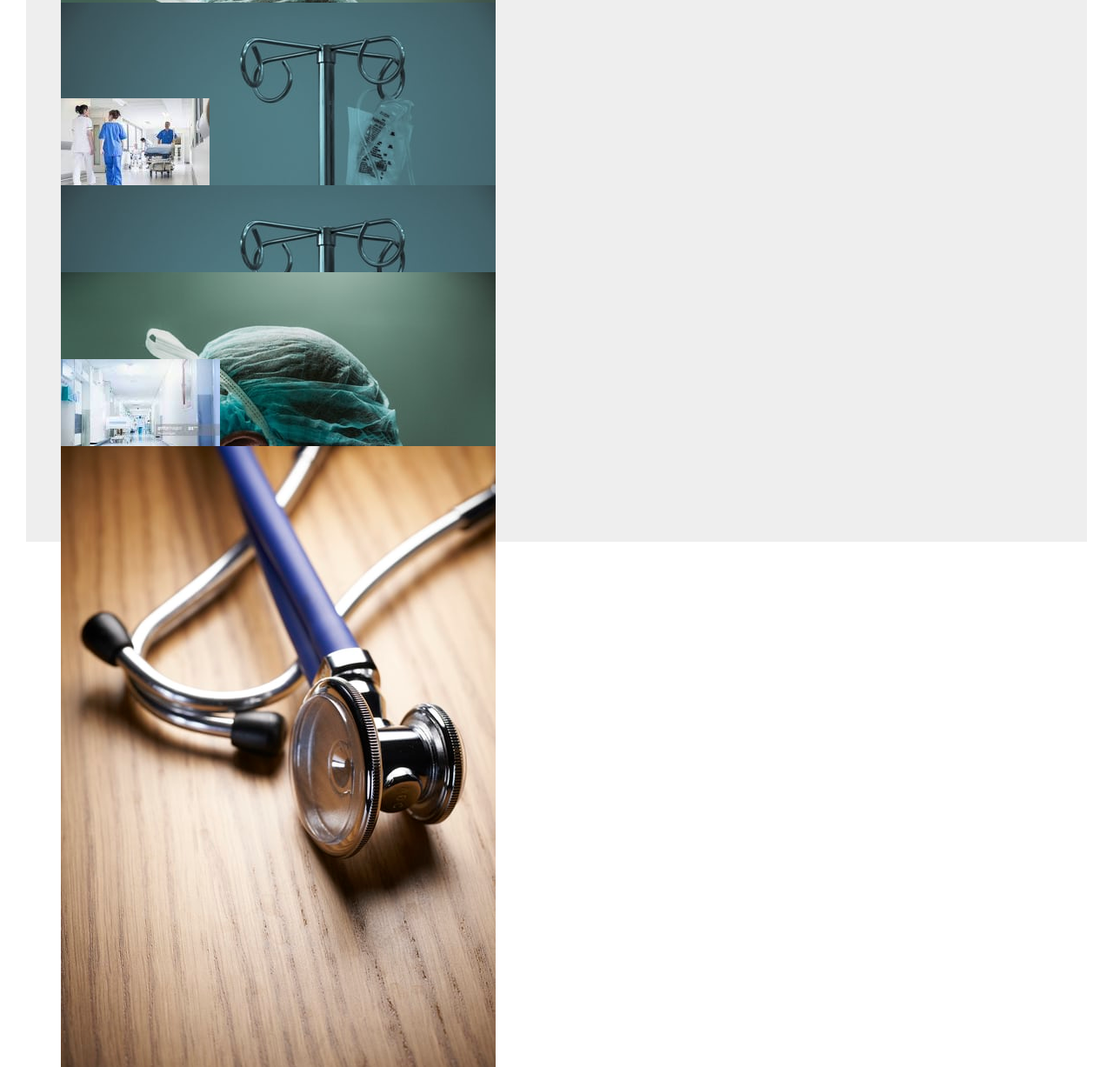
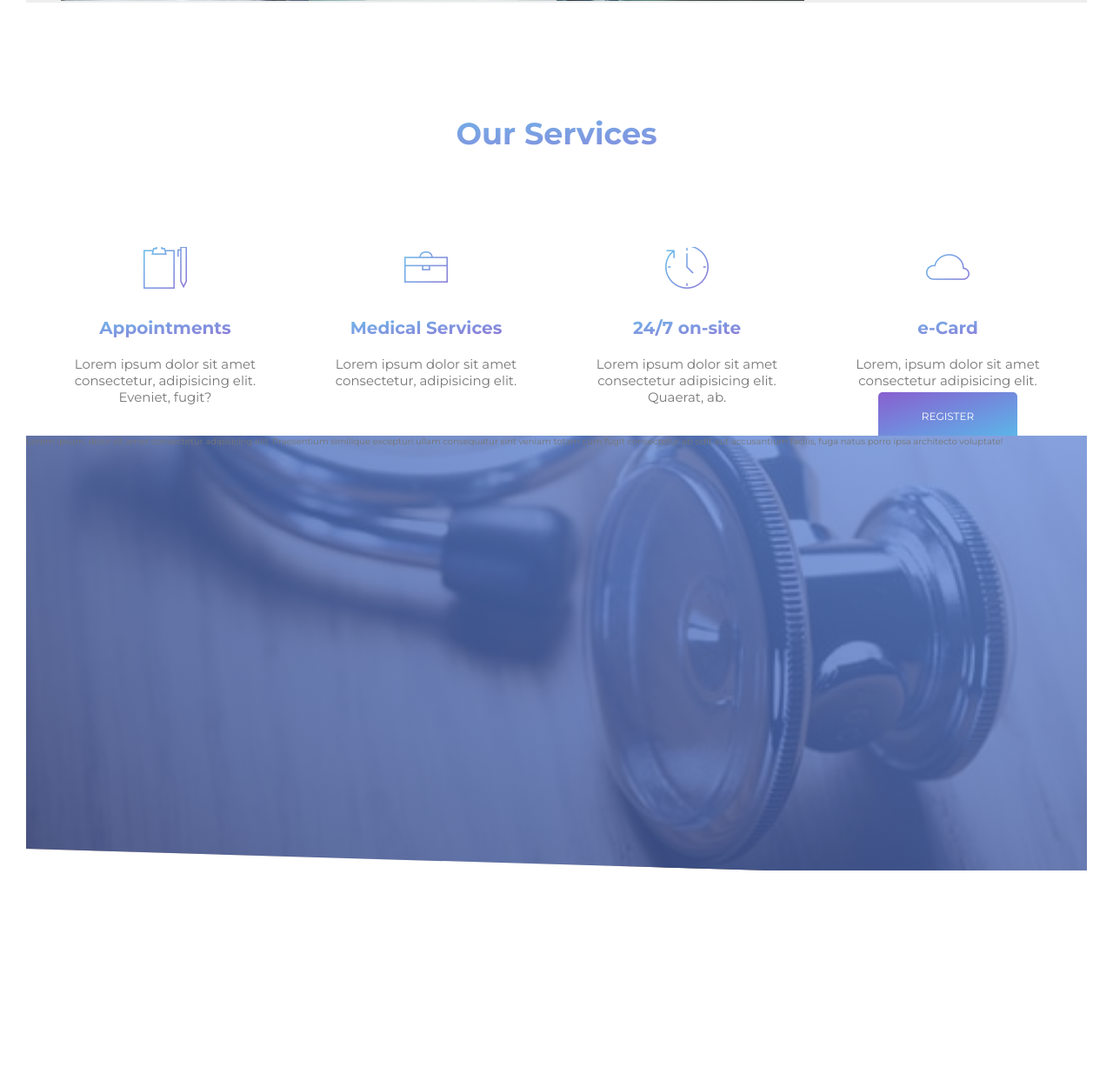
Before and after one commit to laelsdaddy/coventantnobel, a website: page index.html in a window 1280 px wide. Shown: the part 1111-2338 px from the top of the page at 87% size. After the commit the page ends 2142 px from the top, so only its background shows below. Drawn offline with Linux system fonts and the light colour scheme; files whose address does not match are found by name.

Commit message:
added cards section

```diff
--- a/index.html
+++ b/index.html
@@ -5,7 +5,8 @@
     <meta name="viewport" content="width=device-width, initial-scale=1.0">
     <meta http-equiv="X-UA-Compatible" content="ie=edge">
     <link href="https://fonts.googleapis.com/css?family=Montserrat:100,300,400,700,900" rel="stylesheet">
-    <link rel="stylesheet" href="css/style.css">
+    <link rel="stylesheet" href="css/icon-font.css">
+    <link rel="stylesheet" href="css/style.css/main.css">
     <link rel="shortcut icon" type="image/png" href="img/favicon.png">
     <title>Covennant Nobel Maternity | Home</title>
 </head>
@@ -28,7 +29,7 @@
        <div class="header__text-box--second">
            <form action="#" class="header__text-box--form">
                <input type="text" placeholder="Enter Email" required />
-               <input type="submit" value="Get a Card" class="btn btn-opaque">
+               <input type="submit" value="Get a Card" class="btn btn--opaque">
            </form>
        </div>
 
@@ -36,13 +37,14 @@
 
 
    <main>
+
     <section class="section-gallery">
 
-        <h2 class="heading-secondary">Nobel Gallery</h2>
+        <h2 class="heading-secondary">Nobel Photo Gallery</h2>
+
 
             <div class="row">
-                <div class="section-gallery-container-wrap">
-                    <div class="section-gallery-container-1 clearfix">
+              <div class="section-gallery-container">
                   <ul class="gallery__photos">
                       <li class="gallery__photos--content"><img src="img/hall3.jpg" alt="photo1" class="gallery__photos--content-p1"></li>
                       <li class="gallery__photos--content"><img src="img/hall4.jpg" alt="photo2" class="gallery__photos--content-p1"></li>
@@ -50,22 +52,64 @@
                       <li class="gallery__photos--content"><img src="img/photo-1516574187841-cb9cc2ca948b.jpg" alt="photo4" class="gallery__photos--content-p1"></li>
                   </ul>
              </div>
+            </div>
+    </section>
 
-                    <div class="section-gallery-container-2 clearfix">
-                        <ul class="gallery__photos">
-                            <li class="gallery__photos--content"><img src="img/bg2.jpg" alt="photo1" class="gallery__photos--content-p2"></li>
-                            <li class="gallery__photos--content"><img src="img/photo-1516574187841-cb9cc2ca948b.jpg" alt="photo2" class="gallery__photos--content-p2"></li>
-                            <li class="gallery__photos--content"><img src="img/ops.jpg" alt="photo3" class="gallery__photos--content-p2"></li>
-                            <li class="gallery__photos--content"><img src="img/hall3.jpg" alt="photo4" class="gallery__photos--content-p2"></li>
-                            <li class="gallery__photos--content"><img src="img/bg1.jpg" alt="photo4" class="gallery__photos--content-p2"></li>
-                        </ul>
+
+
+    <section>
+        <div class="section-about">
+            <h2 class="heading-secondary">Our Services</h2>
+            <div class="row">
+
+                <div class="col-1-of-4">
+                    <div class="about-box">
+                        <i class="about-box__icon icon-basic-todo-pen "></i>
+                        <h3 class="heading-tertiary">Appointments</h3>
+                        <p>Lorem ipsum dolor sit amet consectetur, adipisicing elit. Eveniet, fugit?</p>
+                    </div>
                 </div>
 
+                <div class="col-1-of-4">
+                    <div class="about-box">
+                        <i class="about-box__icon icon-basic-case"></i>
+                        <h3 class="heading-tertiary">Medical Services</h3>
+                        <p>Lorem ipsum dolor sit amet consectetur, adipisicing elit.</p>
+                    </div>
                 </div>
 
+                <div class="col-1-of-4">
+                    <div class="about-box">
+                        <i class="about-box__icon icon-basic-clockwise"></i>
+                        <h3 class="heading-tertiary">24/7 on-site</h3>
+                        <p>Lorem ipsum dolor sit amet consectetur adipisicing elit. Quaerat, ab.</p>
+                    </div>
+                </div>
+
+                <div class="col-1-of-4">
+                    <div class="about-box">
+                        <i class="about-box__icon icon-basic-cloud"></i>
+                        <h3 class="heading-tertiary">e-Card</h3>
+                        <p>Lorem, ipsum dolor sit amet consectetur adipisicing elit. A?</p>
+                        <a href="#" class="btn btn--gradient">Register</a>
+                    </div>
+                </div>
+            </div>
         </div>
 
     </section>
+
+
+
+    <section class="section-details">
+        <div class="test">
+            Lorem ipsum, dolor sit amet consectetur adipisicing elit. Praesentium similique excepturi ullam consequatur sint veniam totam cum fugit consectetur ab odit aut accusantium facilis, fuga natus porro ipsa architecto voluptate!
+        </div>
+    </section>
+
+
+
+
    </main>
 
 </body>
--- a/sass/base/_typography.scss
+++ b/sass/base/_typography.scss
@@ -77,9 +77,10 @@ input[type = text] {
     color: transparent;
     -webkit-background-clip: text;
     background-clip: text;
+    margin-bottom: 7rem;
 
     &::after {
-        content: " ";
+        content: "";
         display: block;
         width: 5rem;
         height: 0.2rem;
@@ -94,3 +95,13 @@ input[type = text] {
         width: 25rem;
     }
 }
+
+
+
+.heading-tertiary {
+    font-size: 2rem;
+    background-image: linear-gradient(to bottom right, rgba($color-secondary-1, 0.9), rgba($color-secondary-2, 0.9));
+    color: transparent;
+    -webkit-background-clip: text;
+    background-clip: text;
+}
--- a/sass/components/_buttons.scss
+++ b/sass/components/_buttons.scss
@@ -3,8 +3,8 @@
     &:link,
     &:visited {
     text-decoration: none;
-    padding: 2rem 7rem;
-/*    transition: all 0.2s;*/
+    padding: 2rem 5rem;
+    transition: all 0.2s;
     }
 
     &:active {
@@ -14,14 +14,20 @@
 
 
     &--purple {
-        background-color: $color-secondary-2;
-        //background: linear-gradient(to right, $color-secondary-2 50%, $color-secondary-1);
+        // background-color: $color-secondary-2;
+        background: linear-gradient(to bottom right, $color-secondary-2 1%, $color-secondary-1);
         color: $color-white;
         font-size: 2rem;
         text-transform: uppercase;
         border-radius: 0.5rem;
+    }
 
-
+    &--gradient{
+        background: linear-gradient(to bottom right, $color-secondary-2 1%, $color-secondary-1);
+        color: $color-white;
+        font-size: 1.2rem;
+        text-transform: uppercase;
+        border-radius: 0.5rem;
     }
 
     &:hover {
@@ -37,7 +43,7 @@
 
 
 
-    &-opaque {
+    &--opaque {
         height: 4rem;
         width: 100%;
         color: $color-white;
--- a/sass/components/_cards.scss
+++ b/sass/components/_cards.scss
@@ -0,0 +1,38 @@
+.section-about {
+    width: 100%;
+    transition: all 1s;
+    padding-top: 10rem;
+
+}
+
+
+
+
+
+.about-box {
+    width: 100%;
+    text-align: center;
+    outline-offset: 1rem;
+    transition: all .4s;
+    padding: 1.5rem 1rem;
+
+    &__icon {
+        font-size: 5rem;
+        font-weight: 300;
+        background-image: linear-gradient(to bottom right, rgba($color-secondary-1, 0.9), rgba($color-secondary-2, 0.9));
+        color: transparent;
+        -webkit-background-clip: text;
+        background-clip: text;
+    }
+
+    p {
+        font-size: 1.5rem;
+        margin-bottom: 0.5rem;
+    }
+
+    &:hover {
+        transform: scale(1.1) translateY(-1rem);
+        box-shadow: 0 1rem 2rem rgba(0,0,0, 0.2);
+        outline: 1rem solid $color-primary;
+    }
+}
--- /dev/null
+++ b/sass/components/_details.scss
@@ -0,0 +1,12 @@
+.section-details {
+    margin-top: 20rem;
+    background: linear-gradient(to top right, rgba(44, 66, 131, 0.8), rgba(107, 146, 227, 0.8)), url(../img/bg1.jpg);
+    background-size: cover;
+    background-position: center;
+    clip-path: polygon(100% 0, 100% 100%, 70% 100%, 0 95%, 0 0);
+    position: relative;
+}
+
+.test {
+    height: 50rem;
+}
--- a/sass/components/_gallery.scss
+++ b/sass/components/_gallery.scss
@@ -1,15 +1,12 @@
 .section-gallery {
-    margin: 0 auto;
+    margin-top: -3.5rem;
     background-color:$color-grey-light;
-    padding-top: 2rem;
+    padding: 7rem 0 0.2rem 0;
     transition: all 5s;
 
-    &-container-1 {
-        margin: 0 auto;
-    }
 
-    &-container-2 {
-        margin-top: -3rem;
+    &-container {
+          width: 100%;
     }
 
 }
@@ -18,35 +15,23 @@
 
 .gallery__photos {
 
+    width: 100%;
+
     &--content {
         list-style: none;
         float: left;
         overflow: hidden;
 
-    }
+        &-p1 {
+            height: 24rem;
+            width: 28.5rem;
+            transform: scale(1.15);
+            opacity: 0.8;
+        }
 
-    &--content-p1 {
-        height: 18rem;
-        width: 22.5rem;
-        transform: scale(1.15);
-        opacity: 0.8;
-
-        &:hover {
+        &-p1:hover {
             transform: scale(1.04);
-            box-shadow: 0 25rem 2rem rgba(0,0,0, 0.9);
-            transition: .6s ease;
-            opacity: 1;
-        }
-    }
-
-    &--content-p2 {
-        height: 13rem;
-        width: 18rem;
-        transform: scale(1.15);
-        opacity: 0.8;
-        &:hover {
-            transform: scale(1.04);
-            box-shadow: 0 25rem 2rem rgba(0,0,0, 0.9);
+        /*    box-shadow: 0 25rem 2rem rgba(0,0,0, 0.9);*/
             transition: .6s ease;
             opacity: 1;
         }
--- a/sass/main.scss
+++ b/sass/main.scss
@@ -11,6 +11,7 @@
 @import 'components/buttons';
 @import 'components/cards';
 @import 'components/gallery';
+@import 'components/details';
 
 @import 'layout/grid';
 @import 'layout/header';
```
Also changed, not shown: css/style.css/main.css, img/drip.jpg (renamed from img/photo-1516574187841-cb9cc2ca948b.jpg). Lines whose indentation alone changed are shown as unchanged.
